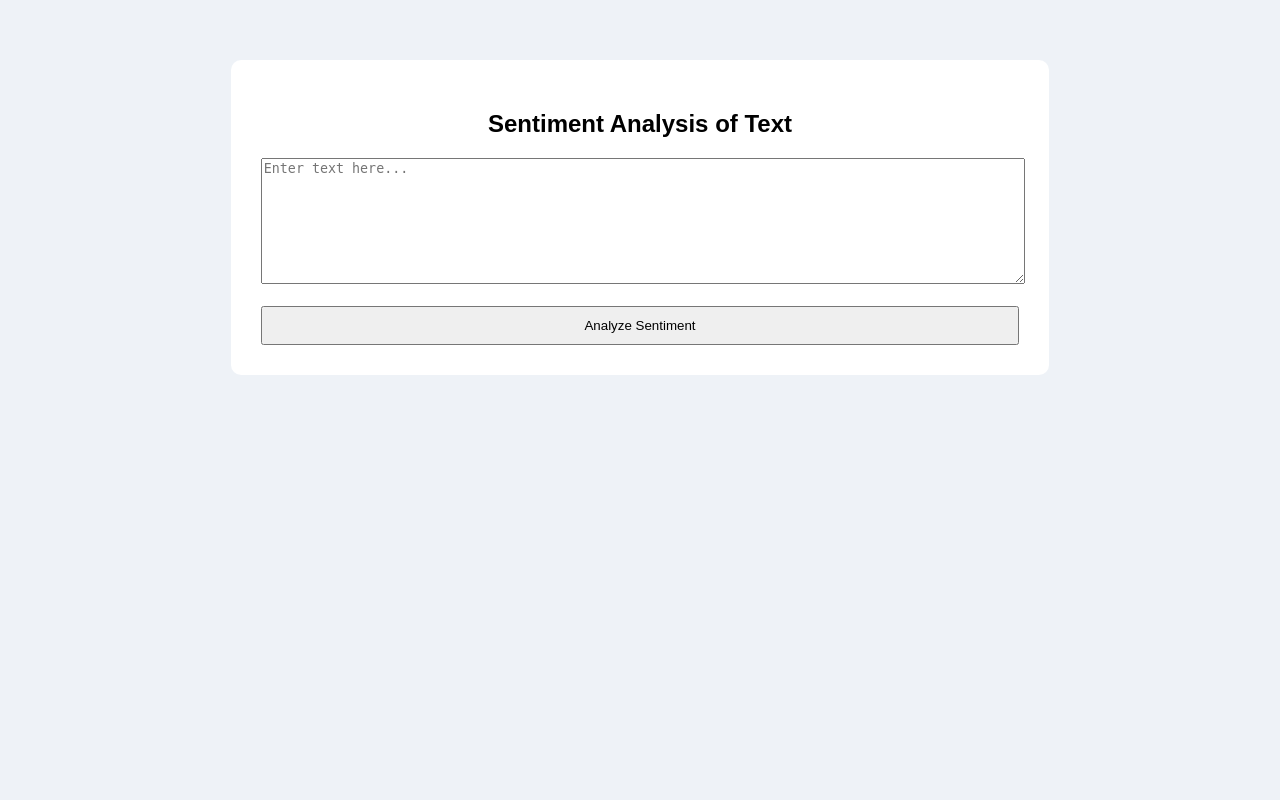
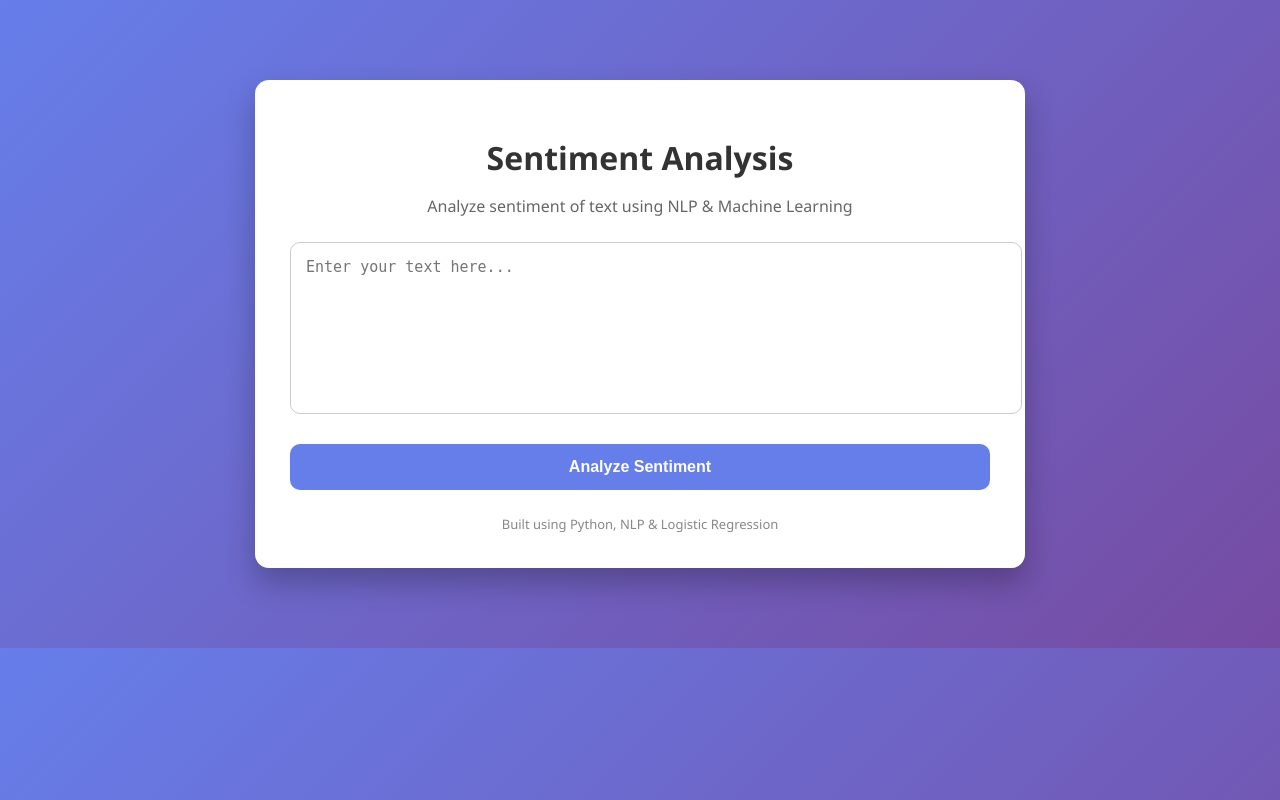
Before and after one commit to Madhavi1709/Sentiment_Analysis, a Flask app: page / in a window 1280 px wide. Run offline with Flask 3, Linux system fonts and the light colour scheme; parts of the project's set-up code (start-up, migrations or seed data) failed here and were passed over.

Commit message:
Update index.html

```diff
--- a/templates/index.html
+++ b/templates/index.html
@@ -1,28 +1,125 @@
 <!DOCTYPE html>
-<html>
+<html lang="en">
 <head>
-    <title>Sentiment Analysis</title>
+    <meta charset="UTF-8">
+    <title>Sentiment Analysis of Text</title>
+
+    <style>
+        body {
+            font-family: "Segoe UI", Tahoma, Geneva, Verdana, sans-serif;
+            background: linear-gradient(135deg, #667eea, #764ba2);
+            margin: 0;
+            padding: 0;
+        }
+
+        .container {
+            width: 90%;
+            max-width: 700px;
+            background: #ffffff;
+            margin: 80px auto;
+            padding: 35px;
+            border-radius: 14px;
+            box-shadow: 0 15px 30px rgba(0, 0, 0, 0.25);
+        }
+
+        h1 {
+            text-align: center;
+            color: #333;
+            margin-bottom: 10px;
+        }
+
+        p {
+            text-align: center;
+            color: #666;
+            margin-bottom: 25px;
+        }
+
+        textarea {
+            width: 100%;
+            height: 140px;
+            padding: 15px;
+            font-size: 15px;
+            border-radius: 10px;
+            border: 1px solid #ccc;
+            resize: none;
+            outline: none;
+        }
+
+        textarea:focus {
+            border-color: #667eea;
+        }
+
+        button {
+            width: 100%;
+            margin-top: 25px;
+            padding: 14px;
+            font-size: 16px;
+            font-weight: bold;
+            background: #667eea;
+            color: white;
+            border: none;
+            border-radius: 10px;
+            cursor: pointer;
+            transition: background 0.3s ease;
+        }
+
+        button:hover {
+            background: #5a67d8;
+        }
+
+        .result {
+            margin-top: 30px;
+            padding: 20px;
+            border-radius: 10px;
+            text-align: center;
+            font-size: 18px;
+            font-weight: bold;
+        }
+
+        .positive {
+            background: #e6fffa;
+            color: #065f46;
+        }
+
+        .negative {
+            background: #ffe4e6;
+            color: #7f1d1d;
+        }
+
+        .neutral {
+            background: #fef9c3;
+            color: #78350f;
+        }
+
+        .footer {
+            text-align: center;
+            margin-top: 25px;
+            font-size: 13px;
+            color: #888;
+        }
+    </style>
 </head>
-<body style="font-family:Arial; background:#eef2f7;">
 
-<div style="width:60%; margin:60px auto; background:white; padding:30px; border-radius:10px;">
-    <h2 style="text-align:center;">Sentiment Analysis of Text</h2>
+<body>
+
+<div class="container">
+    <h1>Sentiment Analysis</h1>
+    <p>Analyze sentiment of text using NLP & Machine Learning</p>
 
     <form method="POST">
-        <textarea name="text" required
-                  placeholder="Enter text here..."
-                  style="width:100%; height:120px;"></textarea><br><br>
-
-        <button type="submit" style="width:100%; padding:10px;">
-            Analyze Sentiment
-        </button>
+        <textarea name="text" required placeholder="Enter your text here..."></textarea>
+        <button type="submit">Analyze Sentiment</button>
     </form>
 
     {% if sentiment %}
-        <h3 style="text-align:center; margin-top:20px;">
-            Predicted Sentiment: {{ sentiment }}
-        </h3>
+        <div class="result {{ sentiment }}">
+            Predicted Sentiment: {{ sentiment | capitalize }}
+        </div>
     {% endif %}
+
+    <div class="footer">
+        Built using Python, NLP & Logistic Regression
+    </div>
 </div>
 
 </body>
```
